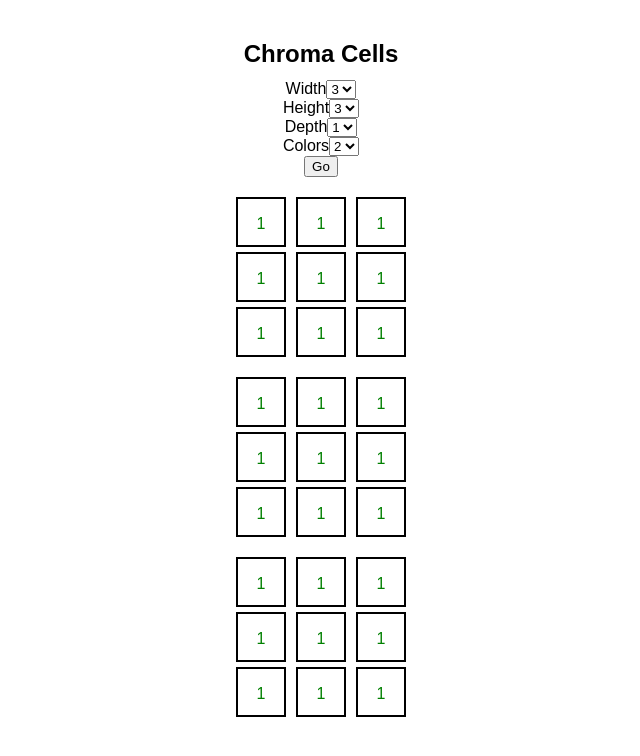
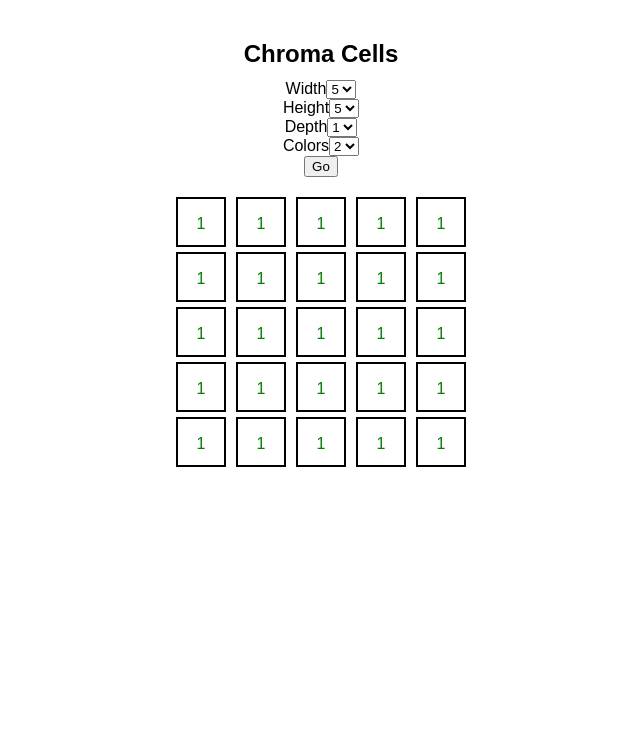
Before and after one commit to alexcavalli/chroma-cells, a React (Create React App) app: page / in a window 1280 px wide. Shown: the top 756 px of the page, without its empty margins (319-959 px from the left). Built offline with nearby package versions, Linux system fonts and the light colour scheme.

Commit message:
Convert to using redux for state, reorganize

```diff
--- a/package.json
+++ b/package.json
@@ -5,7 +5,9 @@
   "dependencies": {
     "react": "^15.6.1",
     "react-dom": "^15.6.1",
-    "react-scripts": "1.0.10"
+    "react-redux": "^5.0.5",
+    "react-scripts": "1.0.10",
+    "redux": "^3.7.2"
   },
   "lint-staged": {
     "src/**/*.{js,jsx,json,css}": [
--- a/src/App.js
+++ b/src/App.js
@@ -1,137 +1,36 @@
 import React, { Component } from 'react';
+import { connect } from 'react-redux';
+
+import { actionCreators } from './appRedux';
 import Cell from './Cell.js';
 import Settings from './Settings.js';
 import './App.css';
 
+const mapStateToProps = state => ({
+  settings: state.settings,
+  cells: state.cells
+});
+
 // TODO: Refactor this whole file, it's doing way too much.
 class App extends Component {
-  componentWillMount() {
-    const settings = {
-      width: 3,
-      height: 3,
-      depth: 3,
-      cycles: 3
-    };
-    const { width, height, depth } = settings;
+  onPlayCell(cellCoords) {
+    const { dispatch } = this.props;
 
-    this.state = {
-      cells: this.generateDefaultCells(width, height, depth),
-      settings: settings
-    };
+    dispatch(actionCreators.playCell(cellCoords));
   }
 
-  generateDefaultCells(width, height, depth) {
-    return Array(depth).fill().map(() => {
-      return Array(height).fill().map(() => {
-        return Array(width).fill().map(() => {
-          return {
-            value: 1,
-            cycle: 1
-          };
-        });
-      });
-    });
-  }
+  onStartGame = settings => {
+    const { dispatch } = this.props;
 
-  startGame = settings => {
-    const { width, height, depth } = settings;
-
-    let cells = this.generateDefaultCells(width, height, depth);
-    cells = this.playRandomReverseCells(cells, settings);
-
-    this.setState({
-      cells: cells,
-      settings: settings
-    });
-  };
-
-  playRandomReverseCells(cells, settings) {
-    const { width, height, depth, cycles } = settings;
-    let numReversePlays = Math.floor(width * height * depth * cycles / 2); // play roughly half the moves
-
-    Array(numReversePlays).fill().forEach(() => {
-      let randomX = this.getRandomIntExclusiveMax(0, width);
-      let randomY = this.getRandomIntExclusiveMax(0, height);
-      let randomZ = this.getRandomIntExclusiveMax(0, depth);
-      cells = this.playCell(
-        cells,
-        settings,
-        randomX,
-        randomY,
-        randomZ,
-        this.reverseCycleValue
-      );
-    });
-    return cells;
-  }
-
-  // Yanked directly from:
-  // https://developer.mozilla.org/en-US/docs/Web/JavaScript/Reference/Global_Objects/Math/random
-  // Move to a utils file, probably.
-  getRandomIntExclusiveMax(min, max) {
-    min = Math.ceil(min);
-    max = Math.floor(max);
-    return Math.floor(Math.random() * (max - min)) + min; //The maximum is exclusive and the minimum is inclusive
-  }
-
-  playCell = (cells, settings, cellX, cellY, cellZ, cycler) => {
-    const { width, height, depth, cycles } = settings;
-
-    // Update all cells' values in line with the played cell (including played cell)
-    let newCells = Array(depth).fill().map((_, z) => {
-      return Array(height).fill().map((_, y) => {
-        return Array(width).fill().map((_, x) => {
-          if (this.isInLineWithCell(cellX, cellY, cellZ, x, y, z)) {
-            let newValue = cycler(cells[z][y][x].value, cycles);
-            return {
-              ...cells[z][y][x],
-              value: newValue
-            };
-          } else {
-            // adjacent board states will share these object refs. This is probably ok.
-            return cells[z][y][x];
-          }
-        });
-      });
-    });
-
-    // Update played cell cycles
-    let playedCell = newCells[cellZ][cellY][cellX];
-    playedCell.cycle = cycler(playedCell.cycle, cycles); // mutate is ok/intentional here, we already cloned this object
-
-    return newCells;
-  };
-
-  isInLineWithCell(cellX, cellY, cellZ, x, y, z) {
-    return (
-      (cellX === x && cellY === y) ||
-      (cellX === x && cellZ === z) ||
-      (cellY === y && cellZ === z)
-    );
-  }
-
-  cycleValue = (currentValue, maxCycles) => {
-    if (currentValue === maxCycles) {
-      return 1;
-    } else {
-      return currentValue + 1;
-    }
-  };
-
-  reverseCycleValue = (currentValue, maxCycles) => {
-    if (currentValue === 1) {
-      return maxCycles;
-    } else {
-      return currentValue - 1;
-    }
+    dispatch(actionCreators.startGame(settings));
   };
 
   renderCellGrids() {
-    const { depth } = this.state.settings;
+    const { depth } = this.props.settings;
 
     return Array(depth).fill().map((_, z) => {
       return (
-        <div className="Cell-grid">
+        <div key={['grid', z].join('-')} className="Cell-grid">
           {this.renderCellGrid(z)}
         </div>
       );
@@ -139,11 +38,11 @@ class App extends Component {
   }
 
   renderCellGrid(z) {
-    const { height } = this.state.settings;
+    const { height } = this.props.settings;
 
     return Array(height).fill().map((_, y) => {
       return (
-        <div className="Cell-row">
+        <div key={['row', y, z].join('-')} className="Cell-row">
           {this.renderCellRow(y, z)}
         </div>
       );
@@ -151,7 +50,7 @@ class App extends Component {
   }
 
   renderCellRow(y, z) {
-    const { width } = this.state.settings;
+    const { width } = this.props.settings;
 
     return Array(width).fill().map((_, x) => {
       return this.renderCell(x, y, z);
@@ -159,39 +58,29 @@ class App extends Component {
   }
 
   renderCell(x, y, z) {
-    const { cells } = this.state;
+    const { cells } = this.props;
 
     return (
       <Cell
         onClickCell={() => {
-          const { cells, settings } = this.state;
-          let newCells = this.playCell(
-            cells,
-            settings,
-            x,
-            y,
-            z,
-            this.cycleValue
-          );
-          this.setState({
-            ...this.state,
-            cells: newCells
-          });
+          this.onPlayCell([x, y, z]);
         }}
         value={cells[z][y][x].value}
         cycle={cells[z][y][x].cycle}
+        key={[x, y, z].join('-')}
       />
     );
   }
 
   render() {
+    const { settings } = this.props;
     return (
       <div className="App">
         <div className="App-header">
           <h2>Chroma Cells</h2>
         </div>
         <div className="App-settings">
-          <Settings onUpdateSettings={this.startGame} />
+          <Settings settings={settings} onUpdateSettings={this.onStartGame} />
         </div>
         <div className="App-container">
           {this.renderCellGrids()}
@@ -201,4 +90,4 @@ class App extends Component {
   }
 }
 
-export default App;
+export default connect(mapStateToProps)(App);
--- /dev/null
+++ b/src/CellActions.js
@@ -0,0 +1,98 @@
+// This is just a bag of functions, but keeping the namespace
+export default class CellActions {
+  static generateDefaultCells(width, height, depth) {
+    return Array(depth).fill().map(() => {
+      return Array(height).fill().map(() => {
+        return Array(width).fill().map(() => {
+          return {
+            value: 1,
+            cycle: 1
+          };
+        });
+      });
+    });
+  }
+
+  static playRandomReverseCells(cells, settings) {
+    const { width, height, depth, cycles } = settings;
+    let numReversePlays = Math.floor(width * height * depth * cycles / 2); // play roughly half the moves
+
+    Array(numReversePlays).fill().forEach(() => {
+      let randomX = CellActions.getRandomIntExclusiveMax(0, width);
+      let randomY = CellActions.getRandomIntExclusiveMax(0, height);
+      let randomZ = CellActions.getRandomIntExclusiveMax(0, depth);
+      cells = CellActions.playCell(
+        cells,
+        settings,
+        randomX,
+        randomY,
+        randomZ,
+        CellActions.reverseCycleValue
+      );
+    });
+    return cells;
+  }
+
+  // Yanked directly from:
+  // https://developer.mozilla.org/en-US/docs/Web/JavaScript/Reference/Global_Objects/Math/random
+  // Move to a utils file, probably.
+  static getRandomIntExclusiveMax(min, max) {
+    min = Math.ceil(min);
+    max = Math.floor(max);
+    return Math.floor(Math.random() * (max - min)) + min; //The maximum is exclusive and the minimum is inclusive
+  }
+
+  static playCell(cells, settings, cellX, cellY, cellZ, cycler) {
+    const { width, height, depth, cycles } = settings;
+
+    // Update all cells' values in line with the played cell (including played cell)
+    let newCells = Array(depth).fill().map((_, z) => {
+      return Array(height).fill().map((_, y) => {
+        return Array(width).fill().map((_, x) => {
+          if (CellActions.isInLineWithCell(cellX, cellY, cellZ, x, y, z)) {
+            let newValue = cycler(cells[z][y][x].value, cycles);
+            return {
+              ...cells[z][y][x],
+              value: newValue
+            };
+          } else {
+            // lots of object state cloning - hopefully not terrible for perf
+            return {
+              ...cells[z][y][x]
+            };
+          }
+        });
+      });
+    });
+
+    // Update played cell cycles
+    let playedCell = newCells[cellZ][cellY][cellX];
+    playedCell.cycle = cycler(playedCell.cycle, cycles); // mutate is ok/intentional here, we already cloned this object
+
+    return newCells;
+  }
+
+  static isInLineWithCell(cellX, cellY, cellZ, x, y, z) {
+    return (
+      (cellX === x && cellY === y) ||
+      (cellX === x && cellZ === z) ||
+      (cellY === y && cellZ === z)
+    );
+  }
+
+  static cycleValue(currentValue, maxCycles) {
+    if (currentValue === maxCycles) {
+      return 1;
+    } else {
+      return currentValue + 1;
+    }
+  }
+
+  static reverseCycleValue(currentValue, maxCycles) {
+    if (currentValue === 1) {
+      return maxCycles;
+    } else {
+      return currentValue - 1;
+    }
+  }
+}
--- a/src/Settings.js
+++ b/src/Settings.js
@@ -2,12 +2,12 @@ import React, { Component } from 'react';
 import './Settings.css';
 
 class Settings extends Component {
-  state = {
-    width: 3,
-    height: 3,
-    depth: 1,
-    cycles: 2
-  };
+  constructor(props) {
+    super(props);
+    this.state = {
+      ...props.settings
+    };
+  }
 
   updateSetting = (setting, value) => {
     this.setState({
@@ -29,7 +29,7 @@ class Settings extends Component {
         >
           {options.map(opt => {
             return (
-              <option value={opt}>
+              <option key={opt} value={opt}>
                 {opt}
               </option>
             );
--- /dev/null
+++ b/src/appRedux.js
@@ -0,0 +1,96 @@
+// in large part the structure of this file is based on the todoListRedux.js here:
+// http://www.react.express/react_redux
+
+import CellActions from './CellActions';
+
+export const types = {
+  START_GAME: 'START_GAME',
+  PLAY_CELL: 'PLAY_CELL',
+  REVERSE_PLAY_CELL: 'REVERSE_PLAY_CELL'
+};
+
+export const actionCreators = {
+  startGame: settings => {
+    return { type: types.START_GAME, payload: settings };
+  },
+  playCell: cellCoords => {
+    return { type: types.PLAY_CELL, payload: cellCoords };
+  },
+  reversePlayCell: cellCoords => {
+    return { type: types.REVERSE_PLAY_CELL, payload: cellCoords };
+  }
+};
+
+const initialSettings = {
+  width: 5,
+  height: 5,
+  depth: 1,
+  cycles: 2
+};
+const initialCells = CellActions.generateDefaultCells(
+  initialSettings.width,
+  initialSettings.height,
+  initialSettings.depth
+);
+const initialState = {
+  settings: initialSettings,
+  cells: initialCells
+};
+
+export const reducer = (state = initialState, action) => {
+  const { cells, settings } = state;
+  const { type } = action;
+
+  switch (type) {
+    case types.START_GAME: {
+      const settings = action.payload;
+      const { width, height, depth } = settings;
+
+      let cells = CellActions.generateDefaultCells(width, height, depth);
+      cells = CellActions.playRandomReverseCells(cells, settings);
+
+      return {
+        cells: cells,
+        settings: settings
+      };
+    }
+    case types.PLAY_CELL: {
+      // TODO: refactor play cell and reverse play cell, too similar
+      const cellCoords = action.payload;
+      const [x, y, z] = cellCoords;
+
+      let newCells = CellActions.playCell(
+        cells,
+        settings,
+        x,
+        y,
+        z,
+        CellActions.cycleValue
+      );
+      return {
+        ...state,
+        cells: newCells
+      };
+    }
+    case types.REVERSE_PLAY_CELL: {
+      const cellCoords = action.payload;
+      const [x, y, z] = cellCoords;
+
+      let newCells = CellActions.playCell(
+        cells,
+        settings,
+        x,
+        y,
+        z,
+        CellActions.reverseCycleValue
+      );
+      return {
+        ...state,
+        cells: newCells
+      };
+    }
+    default: {
+      return state;
+    }
+  }
+};
--- a/src/index.js
+++ b/src/index.js
@@ -3,6 +3,17 @@ import ReactDOM from 'react-dom';
 import './index.css';
 import App from './App';
 import registerServiceWorker from './registerServiceWorker';
+import { createStore } from 'redux';
+import { Provider } from 'react-redux';
 
-ReactDOM.render(<App />, document.getElementById('root'));
+import { reducer } from './appRedux';
+const store = createStore(reducer);
+
+const AppWithStore = (
+  <Provider store={store}>
+    <App />
+  </Provider>
+);
+
+ReactDOM.render(AppWithStore, document.getElementById('root'));
 registerServiceWorker();
```
Also changed, not shown: 1 other file (tests, documents, lock files or other folders).
